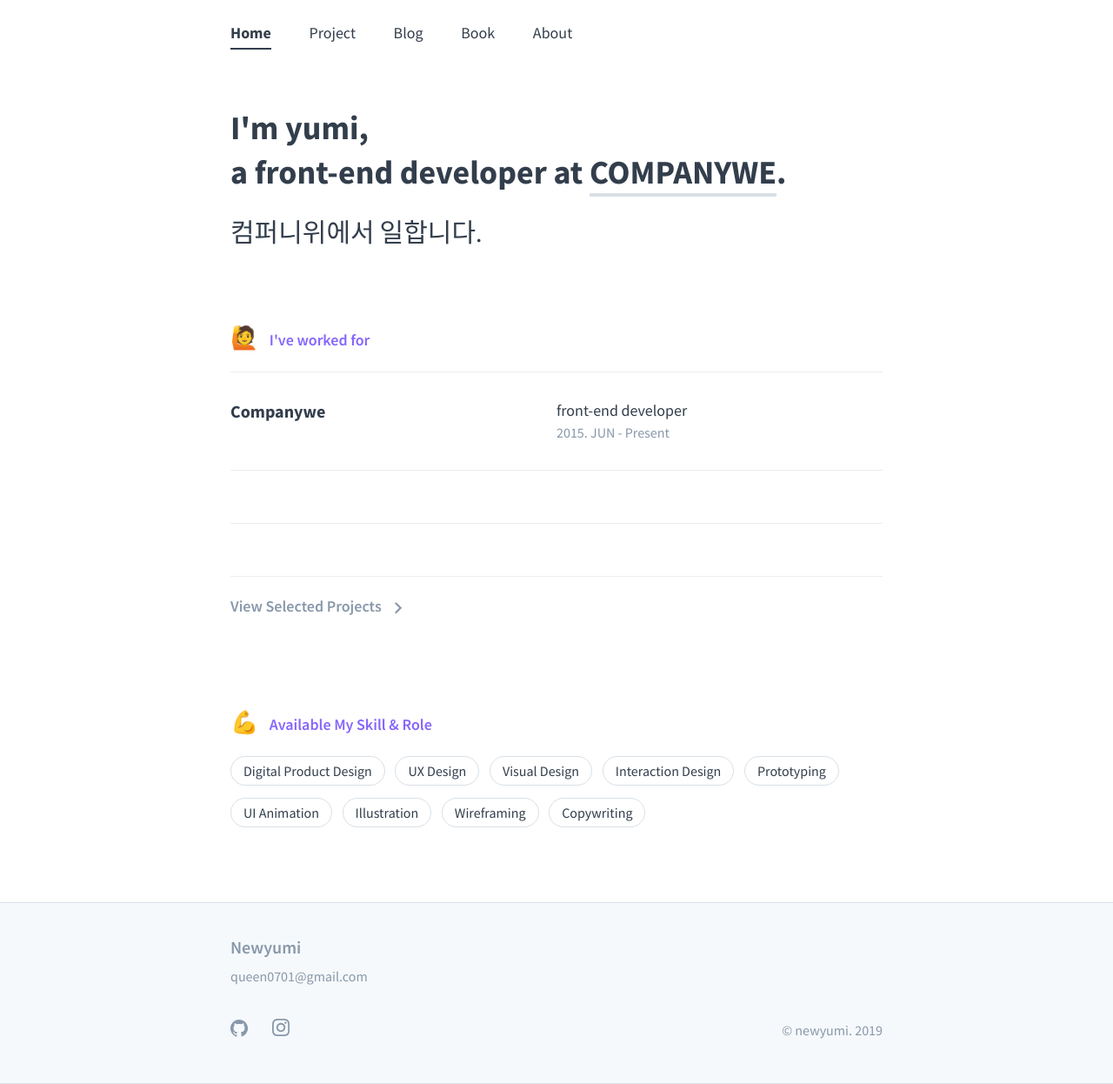
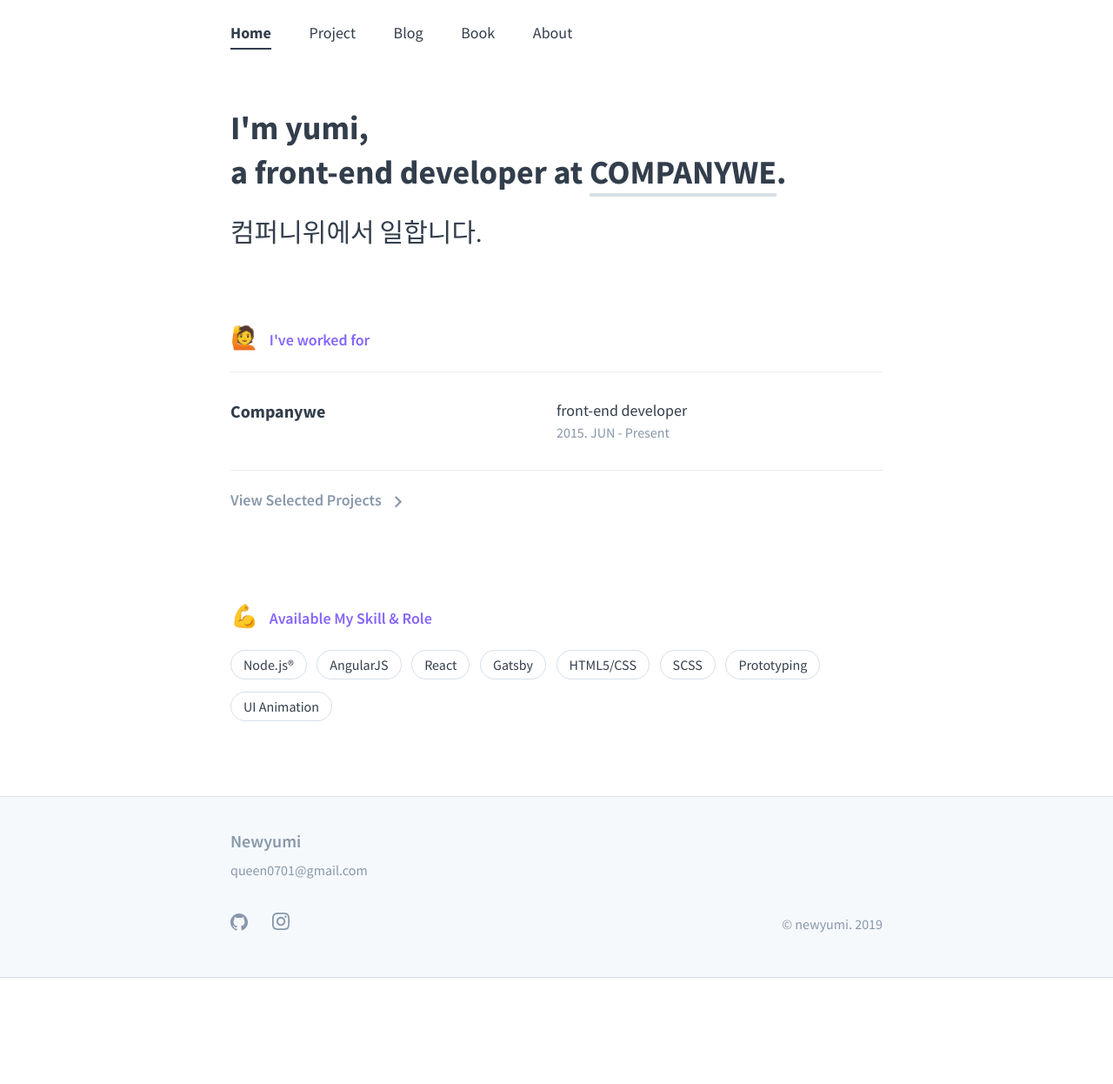
Before and after one commit to newyumi/newyumi.github.io, a Jekyll site: the page built from index.md, in a window 1280 px wide. Shown: the whole page at 87% size. Built offline with Jekyll 4.4.1, drawn with Linux system fonts in a browser that asks for light colours; after the commit the page ends 1124 px from its top, so only the background shows below that.

```diff
--- a/_config.yml
+++ b/_config.yml
@@ -18,11 +18,10 @@
 author:
   name:         newyumi
   url:          https://github.com/newyumi
-  email:        iam.leejihye@gmail.com
-  github:       iamleejihye
-  twitter:      playpingpong
+  email:        queen0701@gmail.com
+  github:       newyumi
 
 # Custom vars
 version:        3.4.1
 github:
-  repo:         https://github.com/iamleejihye/iamleejihye.github.io
+  repo:         https://github.com/newyumi/newyumi.github.io
--- a/_data/skill-roles.yml
+++ b/_data/skill-roles.yml
@@ -1,9 +1,8 @@
-- name: Digital Product Design
-- name: UX Design
-- name: Visual Design
-- name: Interaction Design
+- name: Node.js®
+- name: AngularJS
+- name: React
+- name: Gatsby
+- name: HTML5/CSS
+- name: SCSS
 - name: Prototyping
 - name: UI Animation
-- name: Illustration
-- name: Wireframing
-- name: Copywriting
--- a/_includes/project-list.html
+++ b/_includes/project-list.html
@@ -14,6 +14,7 @@
     {% endfor %}
 </li>
 
+<!--
 <li class="workplace transition">
     {% for second in site.data.experience.second-place %}
     <p class="workplace-name">
@@ -44,4 +45,4 @@
         </p>
     </div>
     {% endfor %}
-</li>
+</li>-->
```
